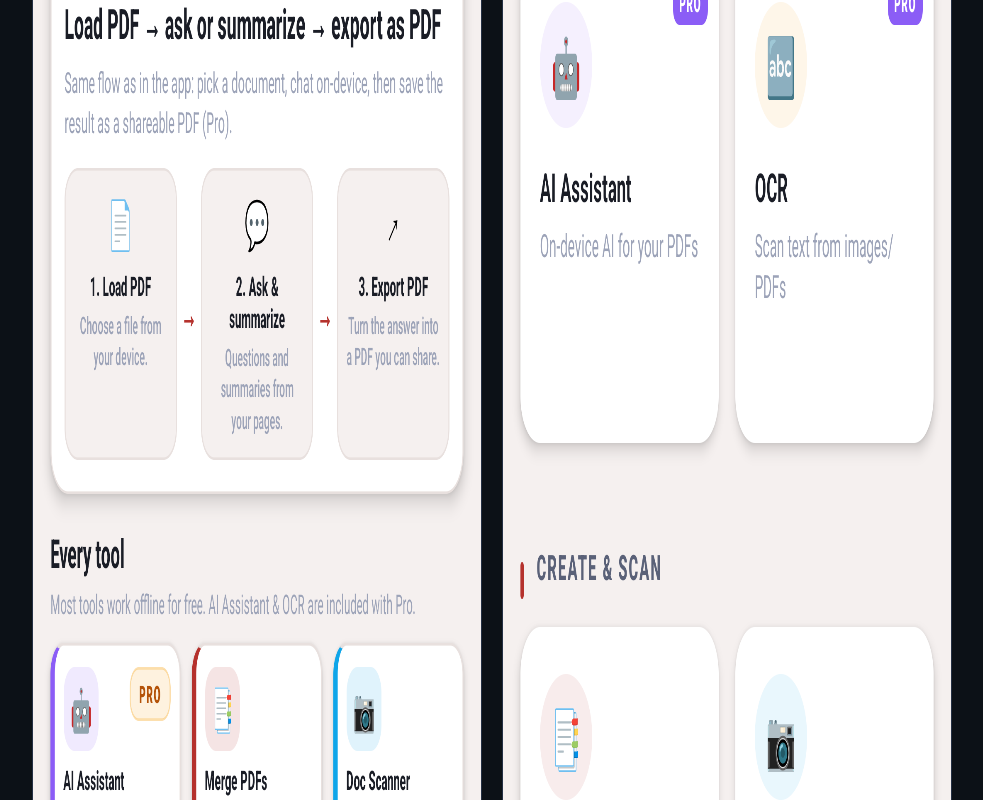
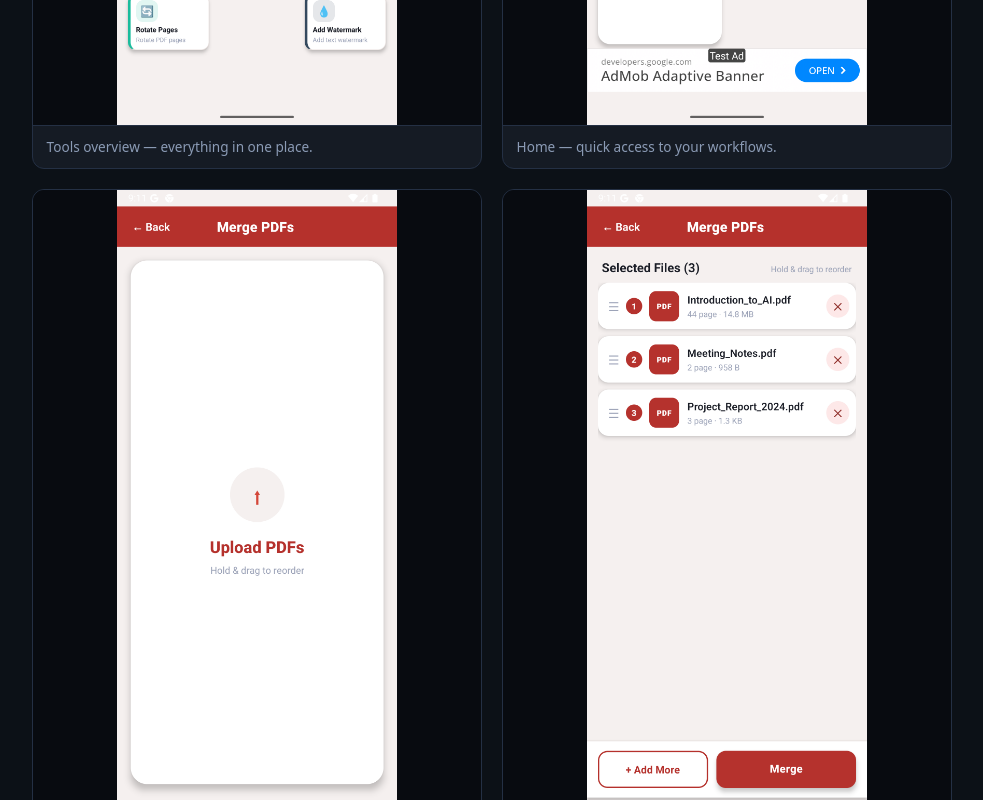
Before and after one commit to wakababa/sample, a plain HTML site: page index.html in a window 1280 px wide. Shown: the part 2000-2800 px from the top of the page, without its empty margins (148-1131 px from the left). Drawn offline with Linux system fonts and the light colour scheme.

Commit message:
initial 2

```diff
--- a/index.html
+++ b/index.html
@@ -44,8 +44,10 @@
     }
     .hero-img {
       display: block;
-      width: 100%;
-      max-width: 1024px;
+      width: auto;
+      max-width: 100%;
+      height: auto;
+      object-fit: contain;
       margin: 2rem auto 0;
       border-radius: 12px;
       border: 1px solid var(--border);
@@ -134,13 +136,31 @@
       border: 1px solid var(--border);
       border-radius: 12px;
       overflow: hidden;
+      display: flex;
+      flex-direction: column;
+      align-items: center;
     }
-    figure img {
+    /* Keep phone screenshots at native aspect ratio (no stretch). */
+    figure .shot {
       width: 100%;
-      vertical-align: middle;
+      display: flex;
+      justify-content: center;
+      align-items: center;
+      background: #080b10;
+      line-height: 0;
+    }
+    figure .shot img {
+      width: auto;
+      max-width: 100%;
+      height: auto;
+      max-height: min(78vh, 920px);
+      object-fit: contain;
+      object-position: center;
       display: block;
     }
     figcaption {
+      align-self: stretch;
+      width: 100%;
       padding: 0.65rem 0.85rem;
       font-size: 0.85rem;
       color: var(--muted);
@@ -228,23 +248,33 @@
       <h2 id="gallery-heading">Screenshots</h2>
       <div class="gallery">
         <figure>
-          <img src="images/01_showcase.png" alt="App showcase highlighting PDF tools" width="1080" height="2400" loading="lazy" />
+          <div class="shot">
+            <img src="images/01_showcase.png" alt="App showcase highlighting PDF tools" width="1080" height="2400" loading="lazy" decoding="async" />
+          </div>
           <figcaption>Tools overview — everything in one place.</figcaption>
         </figure>
         <figure>
-          <img src="images/02_home.png" alt="PDF Manager home screen" width="1080" height="2400" loading="lazy" />
+          <div class="shot">
+            <img src="images/02_home.png" alt="PDF Manager home screen" width="1080" height="2400" loading="lazy" decoding="async" />
+          </div>
           <figcaption>Home — quick access to your workflows.</figcaption>
         </figure>
         <figure>
-          <img src="images/03_upload.png" alt="Selecting files to merge or process" width="1080" height="2400" loading="lazy" />
+          <div class="shot">
+            <img src="images/03_upload.png" alt="Selecting files to merge or process" width="1080" height="2400" loading="lazy" decoding="async" />
+          </div>
           <figcaption>Pick files and arrange them the way you want.</figcaption>
         </figure>
         <figure>
-          <img src="images/04_file_list.png" alt="File list in the app" width="1080" height="2400" loading="lazy" />
+          <div class="shot">
+            <img src="images/04_file_list.png" alt="File list in the app" width="1080" height="2400" loading="lazy" decoding="async" />
+          </div>
           <figcaption>Manage your documents in a clear list.</figcaption>
         </figure>
         <figure>
-          <img src="images/05_merged_result.png" alt="Merged PDF result screen" width="1080" height="2400" loading="lazy" />
+          <div class="shot">
+            <img src="images/05_merged_result.png" alt="Merged PDF result screen" width="1080" height="2400" loading="lazy" decoding="async" />
+          </div>
           <figcaption>Finish and share — merged output ready to go.</figcaption>
         </figure>
       </div>
```
